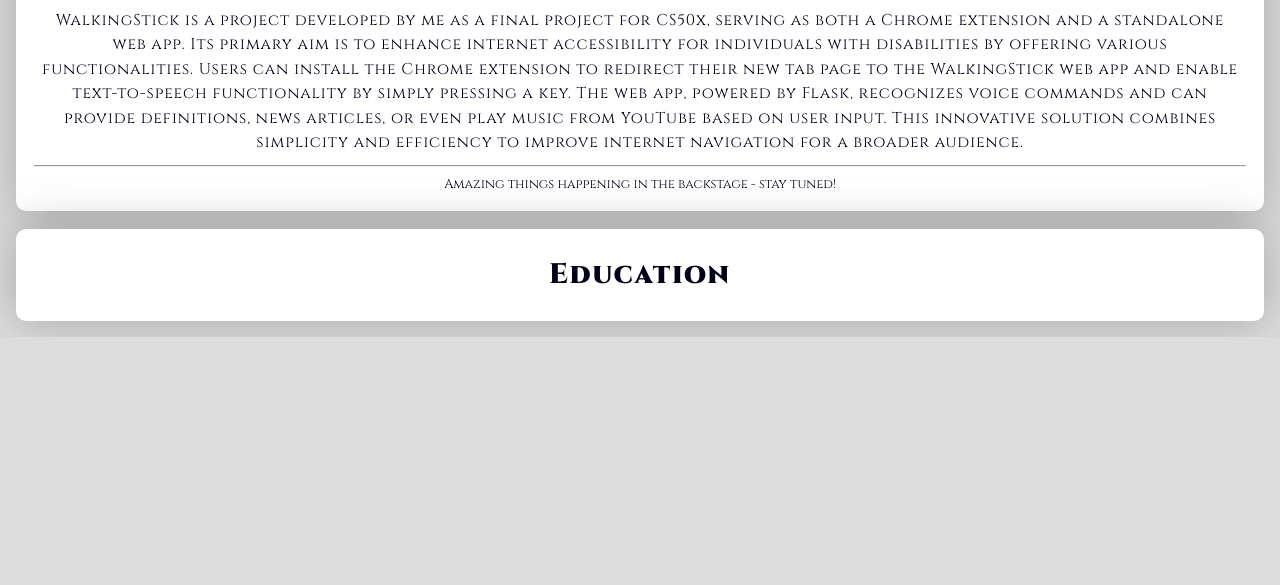
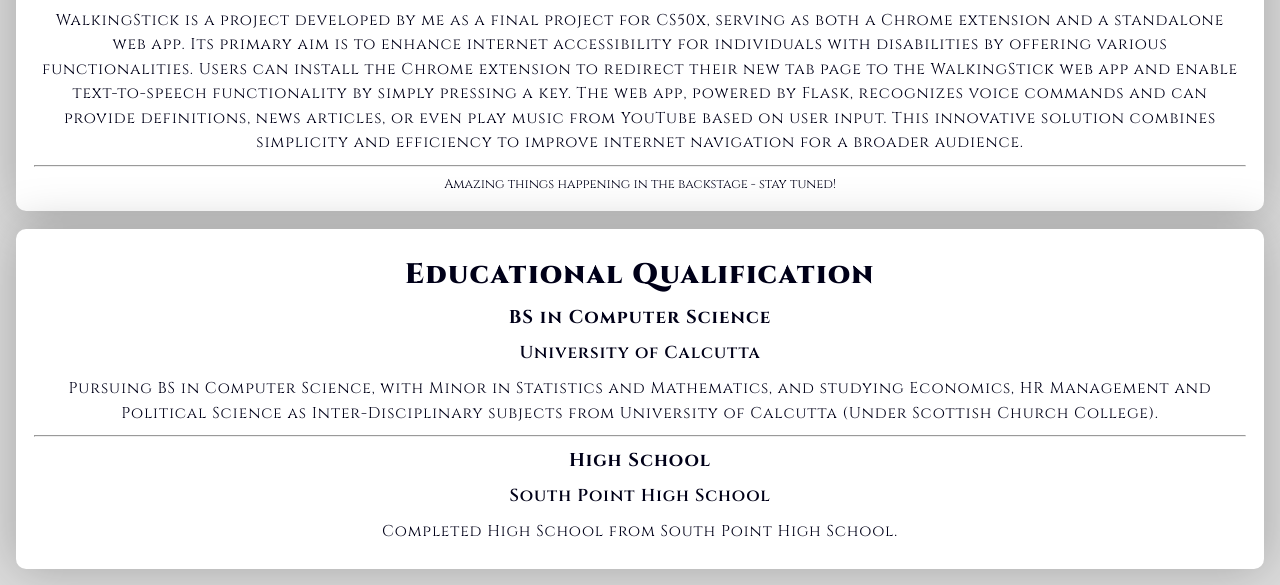
Before and after one commit to OrientsVictor/orientsvictor.github.io, a plain HTML site: page index.html in a window 1280 px wide. Shown: the part 2688-3273 px from the top of the page. Before the commit the page ends 3025 px from the top, so only its background shows below. Drawn offline with Linux system fonts and the light colour scheme.

Commit message:
Implemented Educational Qualification Section

```diff
--- a/index.html
+++ b/index.html
@@ -307,8 +307,31 @@
 
         </div>
 
-        <div id="education" class="section">
-            <h1>Education</h1>
+        <div id="educational-qualification" class="section">
+            <h1>Educational Qualification</h1>
+
+            <div class="education-container">
+
+                <div class="education">
+                    <h3>BS in Computer Science</h3>
+                    <div class="byline">University of Calcutta</div>
+                    <div class="education-info">
+                        Pursuing BS in Computer Science, with Minor in Statistics and Mathematics, and studying
+                        Economics, HR Management and Political Science as Inter-Disciplinary subjects from University of
+                        Calcutta (Under Scottish Church College).
+                    </div>
+                </div>
+
+                <hr>
+
+                <div class="education">
+                    <h3>High School</h3>
+                    <div class="byline">South Point High School</div>
+                    <div class="education-info">
+                        Completed High School from South Point High School.
+                    </div>
+                </div>
+            </div>
         </div>
 
     </div>
--- a/styles.scss
+++ b/styles.scss
@@ -221,3 +221,21 @@ a {
         margin: 0.4rem
     }
 }
+
+.education-container {
+    h3 {
+        margin: 0.7rem;
+    }
+
+    text-align: center;
+    font-family: Cinzel;
+    font-style: normal;
+    font-weight: 400;
+    line-height: 136.3%;
+    letter-spacing: 0.9px;
+
+    .education-info {
+        font-size: 0.98rem;
+        margin: 0.4rem
+    }
+}
```
Also changed, not shown: styles.css, 1 other file.
